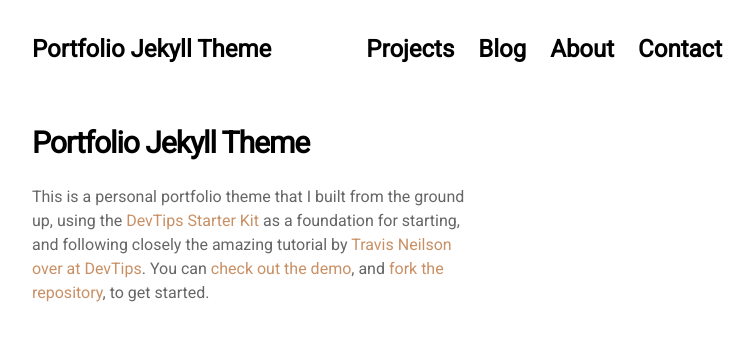
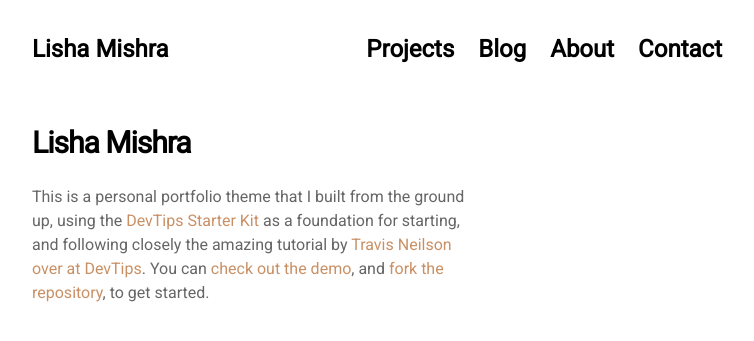
Before and after one commit to lisha-mishra/lisha-mishra.github.io, a Jekyll site: the page built from pages/about.html, in a window 1280 px wide. Shown: the top 341 px of the page, without its empty margins (263-1017 px from the left). Built offline with Jekyll 4.4.1, drawn with Linux system fonts in a browser that asks for light colours; nearby versions of some CDN libraries.

Commit message:
Second commit

```diff
--- a/Gemfile
+++ b/Gemfile
@@ -20,6 +20,7 @@ gem "minima", "~> 2.0"
 # If you have any plugins, put them here!
 group :jekyll_plugins do
   gem "jekyll-feed", "~> 0.6"
+  gem 'jekyll-admin'
 end
 
 # Windows does not include zoneinfo files, so bundle the tzinfo-data gem
--- a/_config.yml
+++ b/_config.yml
@@ -12,6 +12,6 @@ sass:
 
 # Customise atom feed settings (this is where Jekyll-Feed gets configuration information)
 
-title:		           "Portfolio Jekyll Theme"
-description:	       "Powered by Jekyll and GitHub Pages"
-author:              "Paul Le"
+title:		           "Lisha Mishra"
+description:	       "Architect in Making"
+author:              "Lisha Mishra"
--- a/_data/settings.yml
+++ b/_data/settings.yml
@@ -40,7 +40,7 @@ disqus:
 # About Section
 
 about: >
-  # Portfolio Jekyll Theme
+  # Lisha Mishra
 
   This is a personal portfolio theme that I built from the ground up, using the [DevTips Starter Kit](http://devtipsstarterkit.com/) as a foundation for starting, and following closely the amazing tutorial by [Travis Neilson over at DevTips](https://www.youtube.com/watch?v=T6jKLsxbFg4&list=PL0CB3OvPhDA_STygmp3sDenx3UpdOMk7P). You can [check out the demo](lenpaul.github.io/portfolio-jekyll-theme/), and [fork the repository](https://github.com/LeNPaul/portfolio-jekyll-theme/fork), to get started.
 
```
